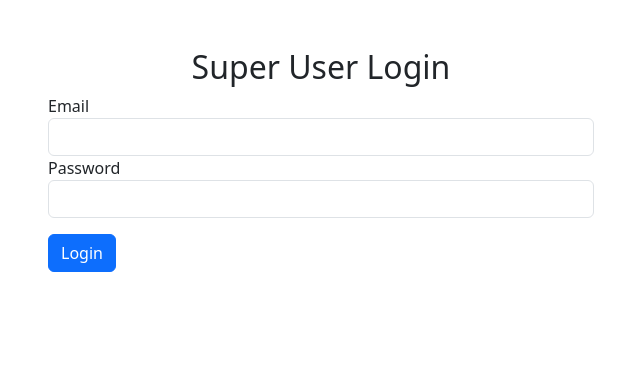
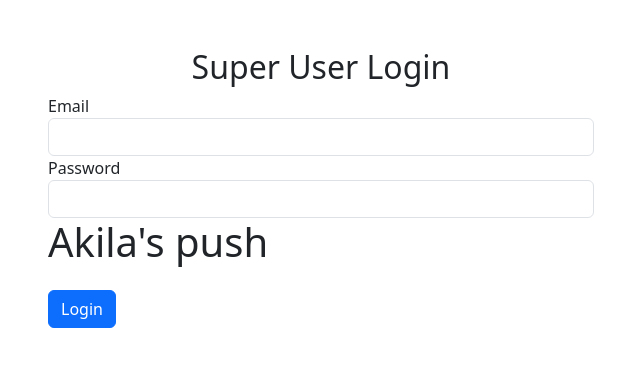
Before and after one commit to RubayedMunna/scrms-frontend, a React (Create React App) app: page /su-login in a window 1280 px wide. Shown: the top 366 px of the page, without its empty margins (319-959 px from the left). Built offline with nearby package versions, Linux system fonts and the light colour scheme.

Commit message:
Akila's commit

```diff
--- a/src/components/SULoginForm.jsx
+++ b/src/components/SULoginForm.jsx
@@ -48,6 +48,7 @@ const SULoginForm = () => {
                                 onChange={(e) => setPassword(e.target.value)}
                                 required
                             />
+                            <h1>Akila's push</h1>
                         </div>
                         <button type="submit" className="btn btn-primary btn-block mt-3">Login</button>
                     </form>
```
